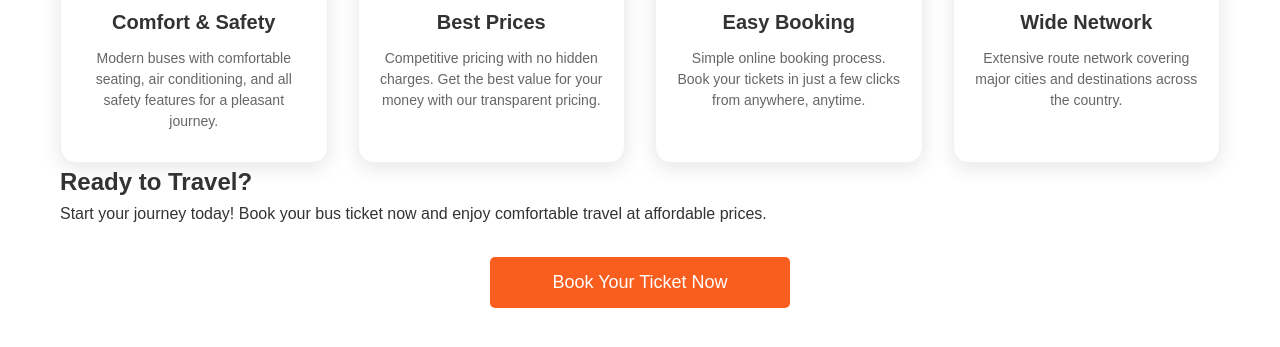
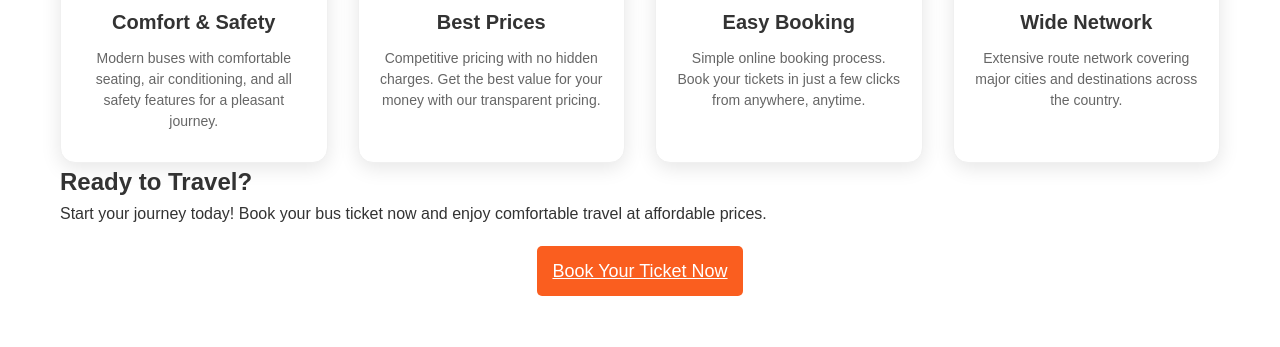
Before and after one commit to hector-0208/B240155ME_2, a plain HTML site: page home.html in a window 1280 px wide. Shown: the part 451-798 px from the top of the page. Drawn offline with Linux system fonts and the light colour scheme.

Commit message:
fixed the book button in the home page

```diff
--- a/home.html
+++ b/home.html
@@ -78,13 +78,7 @@
           comfortable travel at affordable prices.
         </p>
         <div style="text-align: center; margin-top: 30px">
-          <button
-            class="btn-submit"
-            onclick="navigateTo('booking.html')"
-            style="max-width: 300px"
-          >
-            Book Your Ticket Now
-          </button>
+          <a class="btn-submit" href="booking.html">Book Your Ticket Now<a/>
         </div>
       </section>
     </main>
```
